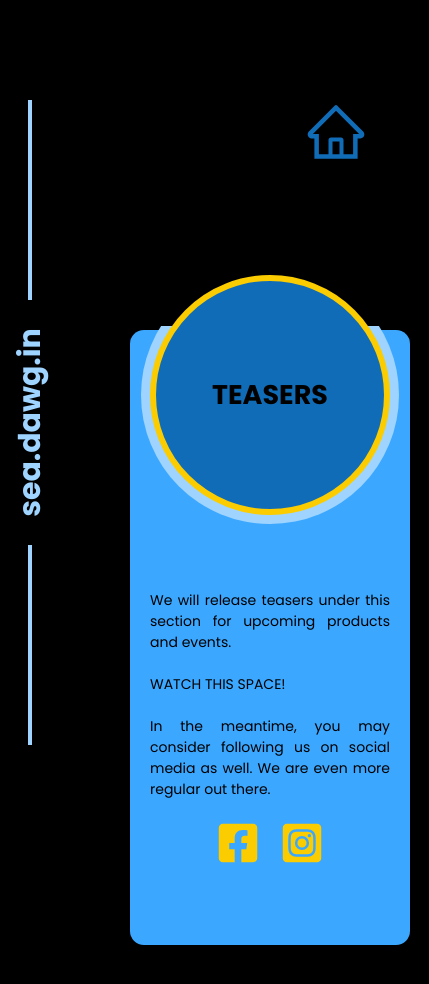
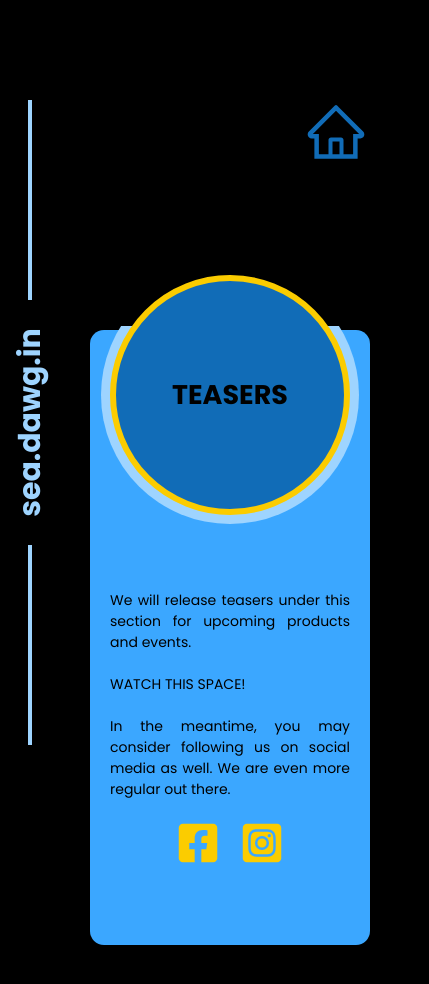
Before and after one commit to AmanRawatOfficial/seadawg.in, a React (Create React App) app: page /teasers in a window 390 px wide. Shown: the top 984 px of the page, 429 px wide, since content can reach past the window. Built offline with nearby package versions, Linux system fonts and the light colour scheme.

Commit message:
Fixed Responsive design in small smartphone screens

```diff
--- a/src/components/CircularHeader/CircularHeader.scss
+++ b/src/components/CircularHeader/CircularHeader.scss
@@ -19,7 +19,7 @@
         .heading_gimmick {
             position: absolute;
             height: 400px;
-            width: 200px;
+            width: 190px;
             background-color: black;
             z-index: -1;
             left: -120px;
@@ -87,6 +87,7 @@
         }
 
         .content {
+            margin-right: 200px;
 
             margin-top: -100px;
             p {
@@ -155,6 +156,14 @@
     }
 }
 
+@media (max-width: 560px) {
+    .main_content {
+        .content {
+            margin-left: -10px;
+        }
+    }
+}
+
 @media (max-width: 495px) {
     .main_content {
         .heading_container {
@@ -176,6 +185,19 @@
     }
 }
 
+@media (max-width: 427px) {
+    .main_content {
+
+        .heading_container {
+            margin-left: -165px;
+        }
+
+        .content {
+            margin-left: 10px;
+        }
+    }
+}
+
 @media (max-width: 376px) {
     .main_content {
         .heading_container {
@@ -190,7 +212,7 @@
             p {
                 width: 260px;
                 font-size: 12px;
-                margin-top: -20px;
+                margin-top: -80px;
                 padding: 0 20px;
             }
         }
--- a/src/components/SeaDawgMark/SeaDawgMark.scss
+++ b/src/components/SeaDawgMark/SeaDawgMark.scss
@@ -40,7 +40,7 @@
         width: 60px;
 
         .water_mark_lines {
-            height: 200px;
+            height: 100px;
         }
     }
 }
```
